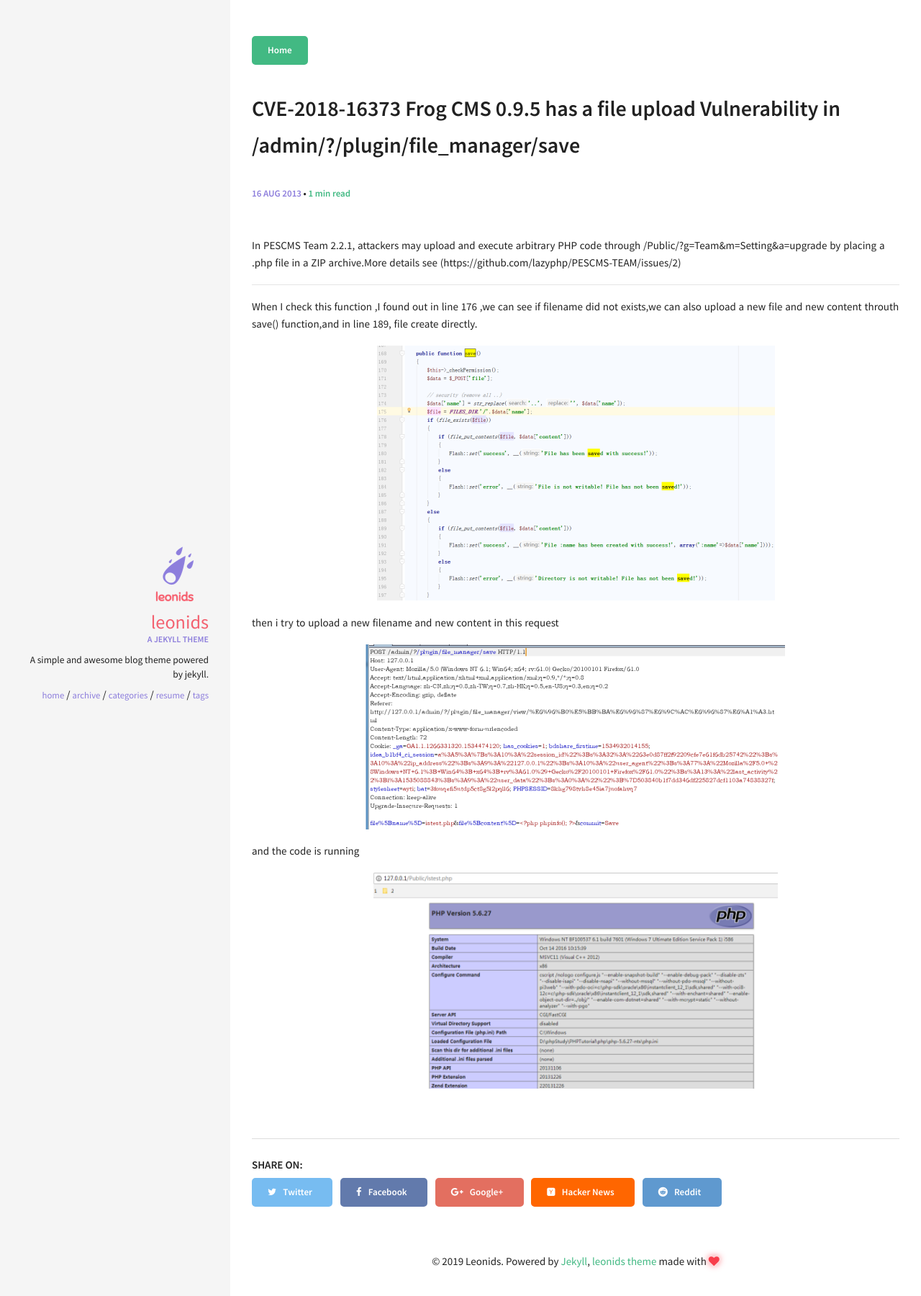
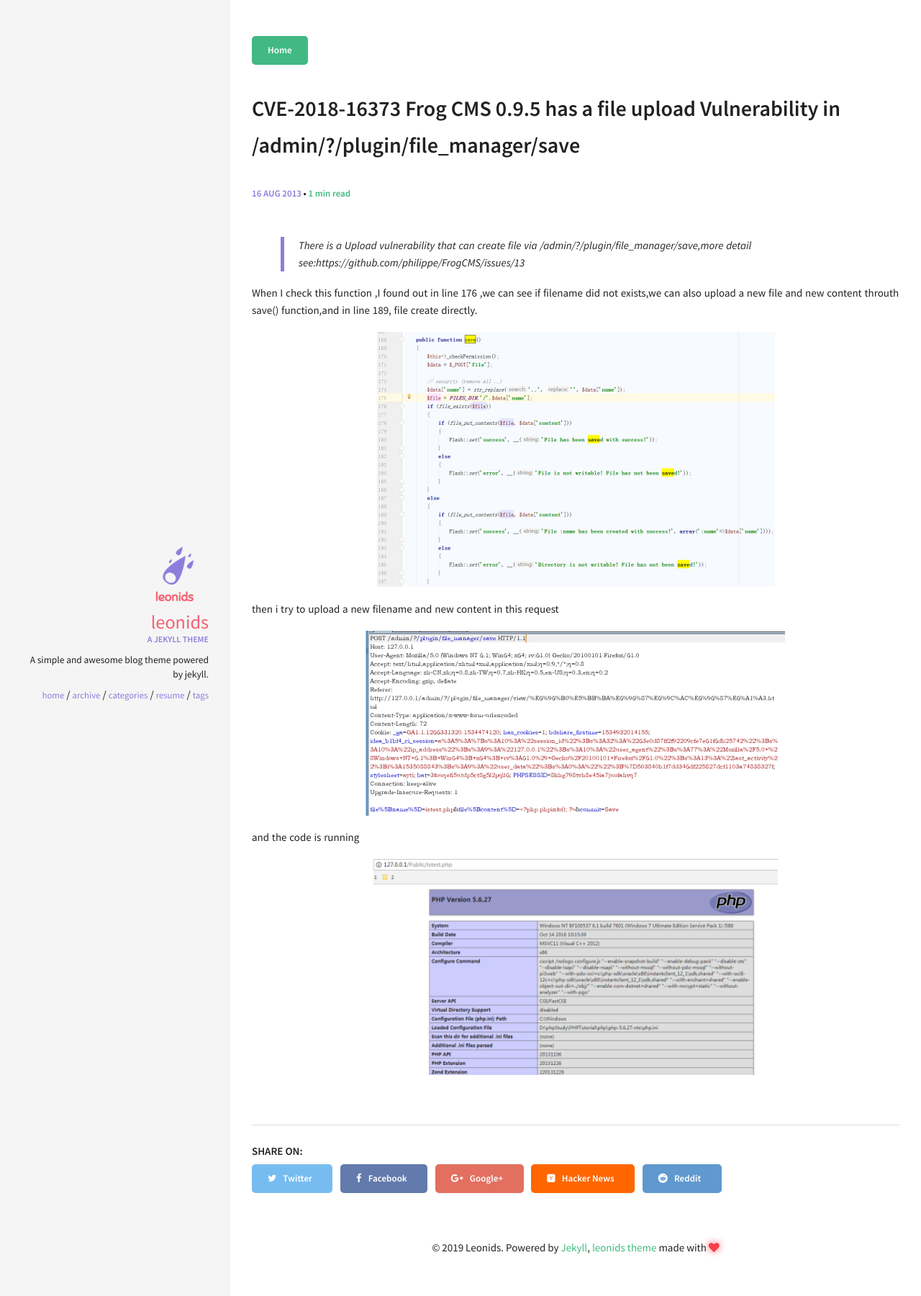
Before and after one commit to snappyJack/snappyjack.github.io, a Jekyll site: the page built from _posts/2013-08-16-CVE-2018-16373.md, in a window 1280 px wide. Shown: the top 1800 px of the page at 72% size. Built offline with Jekyll 4.4.1, drawn with Linux system fonts in a browser that asks for light colours.

Commit message:
Update 2013-08-16-CVE-2018-16373.md

```diff
--- a/_posts/2013-08-16-CVE-2018-16373.md
+++ b/_posts/2013-08-16-CVE-2018-16373.md
@@ -5,9 +5,8 @@
 categories: [hello world]
 comments: true
 ---
-In PESCMS Team 2.2.1, attackers may upload and execute arbitrary PHP code through /Public/?g=Team&m=Setting&a=upgrade by placing a .php file in a ZIP archive.More details see (https://github.com/lazyphp/PESCMS-TEAM/issues/2)
+> There is a Upload vulnerability that can create file via /admin/?/plugin/file_manager/save,more detail see:https://github.com/philippe/FrogCMS/issues/13
 
----
 
 When I check this function ,I found out in line 176 ,we can see if filename did not exists,we can also upload a new file and new content throuth save() function,and in line 189, file create directly.
 
```
